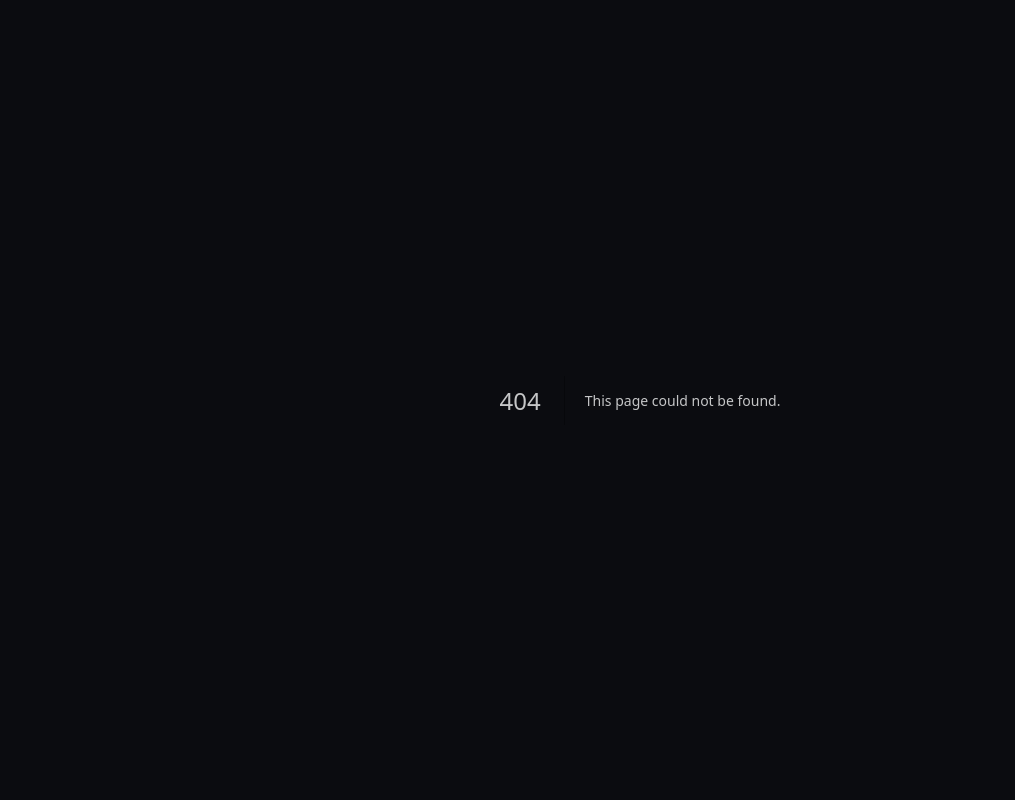
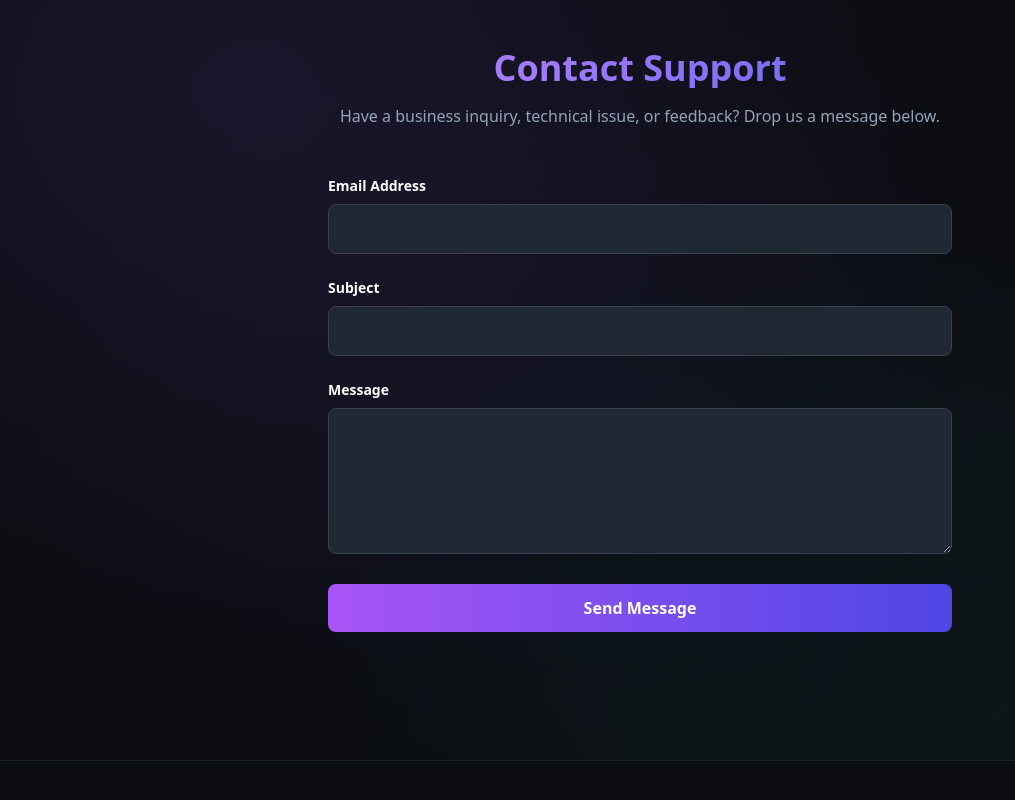
Before and after one commit to mediabienvennue-crypto/pinterest-saas, a Next.js app in the folder pinterest-saas-plannerai/pinterest-saas/: page /contact in a window 1280 px wide. Before the commit this address had no page. Shown: the top 800 px of the page, without its empty margins (0-1015 px from the left). Built offline with nearby package versions, Linux system fonts and the light colour scheme.

Commit message:
Create page.js

```diff
--- /dev/null
+++ b/pinterest-saas-plannerai/pinterest-saas/app/contact/page.js
@@ -0,0 +1,23 @@
+export default function ContactUs() {
+  return (
+    <div className="max-w-2xl mx-auto px-6 py-12 text-[#c5c6c7]">
+        <h1 className="text-4xl font-bold text-transparent bg-clip-text bg-gradient-to-r from-purple-400 to-indigo-500 text-center mb-4">Contact Support</h1>
+        <p className="text-center text-slate-400 mb-12">Have a business inquiry, technical issue, or feedback? Drop us a message below.</p>
+        <form action="#" method="POST" className="space-y-6 mt-8">
+            <div>
+                <label className="block text-sm font-semibold text-white mb-2">Email Address</label>
+                <input type="email" required className="w-full bg-[#1f2833] border border-gray-700 rounded-lg px-4 py-3 text-white focus:outline-none focus:border-purple-500" />
+            </div>
+            <div>
+                <label className="block text-sm font-semibold text-white mb-2">Subject</label>
+                <input type="text" required className="w-full bg-[#1f2833] border border-gray-700 rounded-lg px-4 py-3 text-white focus:outline-none focus:border-purple-500" />
+            </div>
+            <div>
+                <label className="block text-sm font-semibold text-white mb-2">Message</label>
+                <textarea rows="5" required className="w-full bg-[#1f2833] border border-gray-700 rounded-lg px-4 py-3 text-white focus:outline-none focus:border-purple-500"></textarea>
+            </div>
+            <button type="submit" className="w-full bg-gradient-to-r from-purple-500 to-indigo-600 text-white font-bold py-3 rounded-lg hover:opacity-90 transition">Send Message</button>
+        </form>
+    </div>
+  );
+}
```
